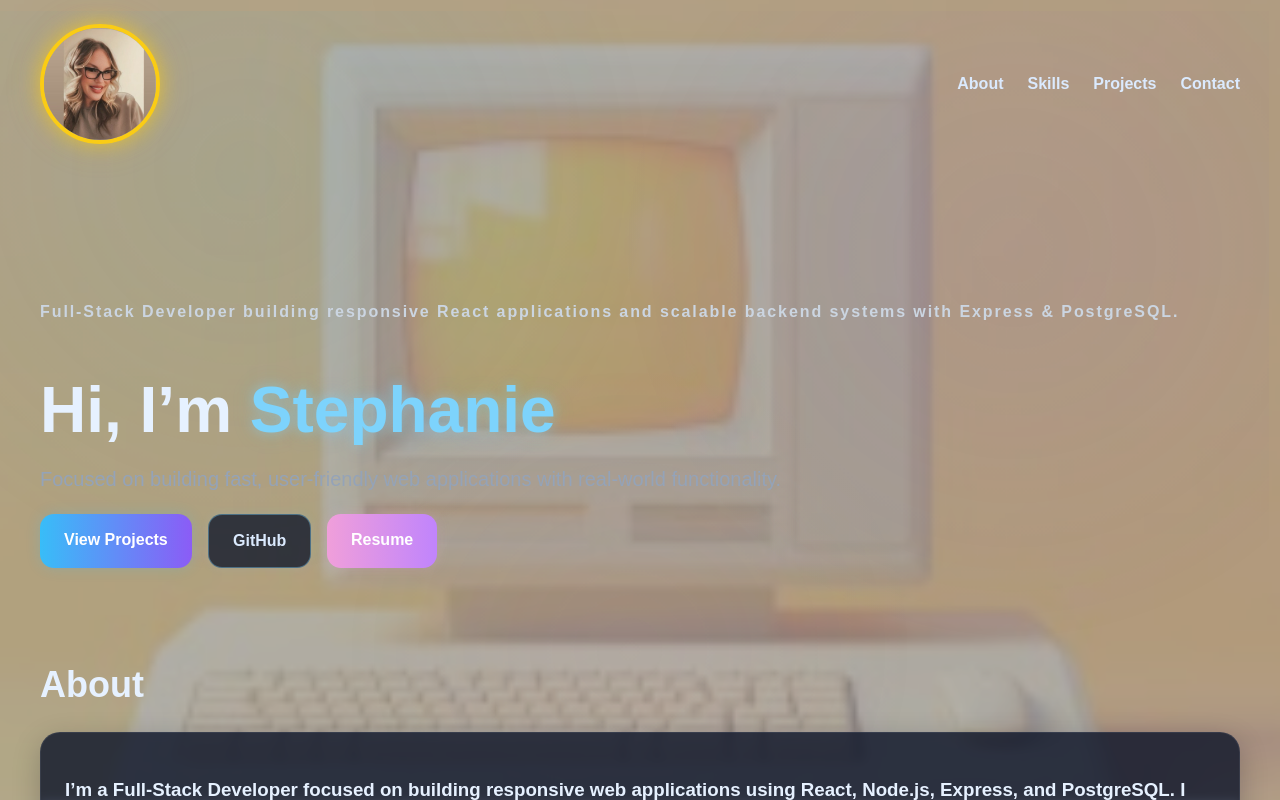
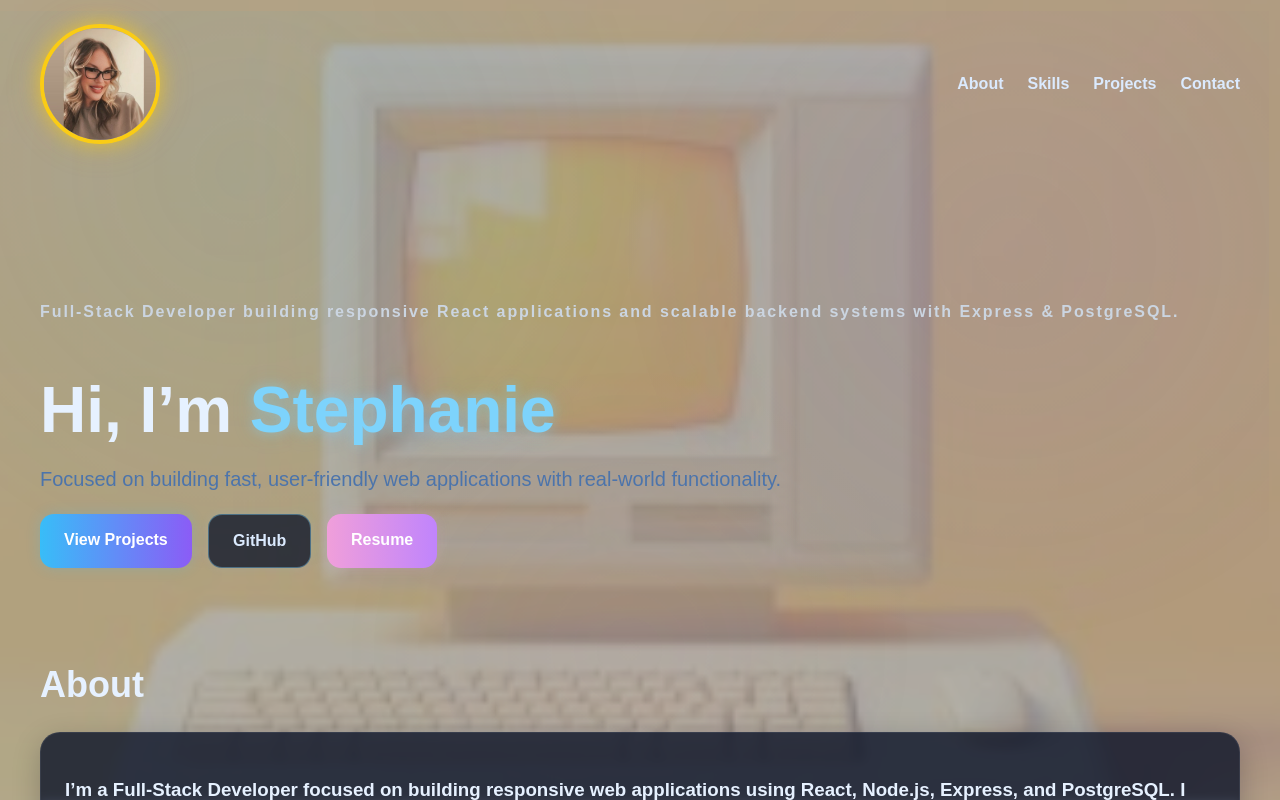
Before and after one commit to StepLeonard/portfolio, a React app: page / in a window 1280 px wide. Shown: the top 800 px of the page. Built offline with nearby package versions, Linux system fonts and the light colour scheme; the HTML template or start-up script is replaced by a standard one.

Commit message:
changed font colors

```diff
--- a/src/App.css
+++ b/src/App.css
@@ -140,7 +140,7 @@ a {
 
 .hero-subtitle {
   font-size: 20px;
-  color: #94a3b8;
+  color: #4c74ab;
 }
 
 .btn-row {
```
Also changed, not shown: 1 other file (tests, documents, lock files or other folders).
